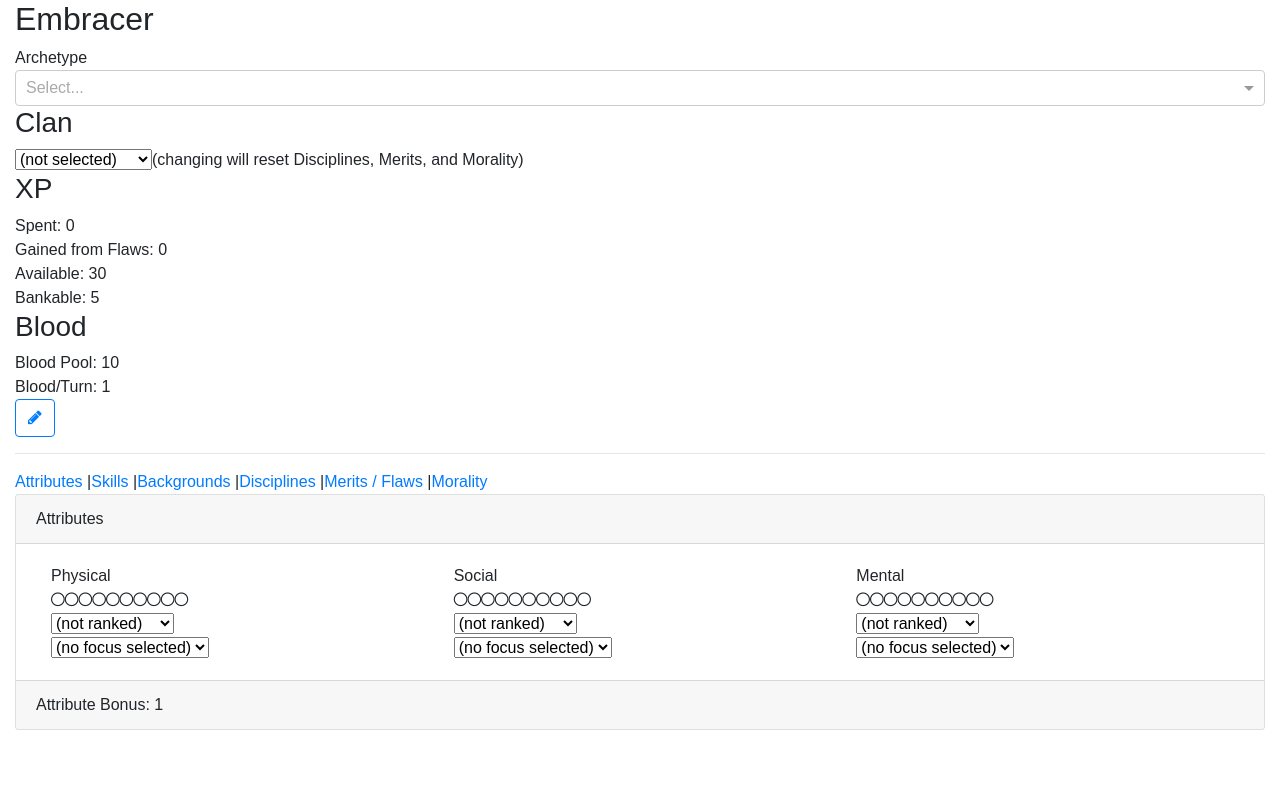
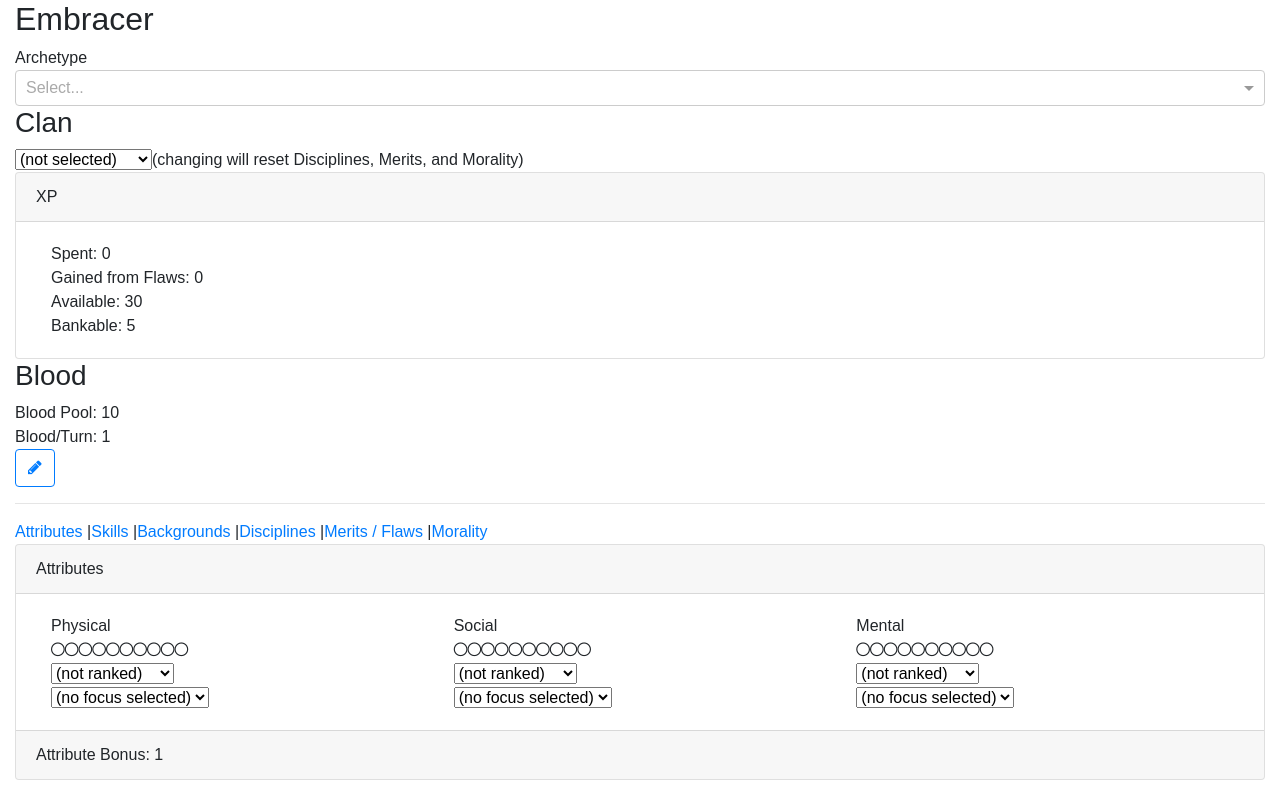
Before and after one commit to TrueWill/embracer, a React (Create React App) app: page / in a window 1280 px wide. Built offline with nearby package versions, Linux system fonts and the light colour scheme.

Commit message:
Style XP

```diff
--- a/src/components/XP.js
+++ b/src/components/XP.js
@@ -1,20 +1,20 @@
 import React from 'react';
 import PropTypes from 'prop-types';
 import classNames from 'classnames';
+import Section from './Section';
 
 const XP = ({ spent, gainedFromFlaws, available, bankable }) => {
   const availableClass = classNames({ negativePoints: available < 0 });
 
   return (
-    <div>
-      <h3>XP</h3>
+    <Section header="XP">
       <div>Spent: {spent}</div>
       <div>Gained from Flaws: {gainedFromFlaws}</div>
       <div>
         Available: <span className={availableClass}>{available}</span>
       </div>
       <div>Bankable: {bankable}</div>
-    </div>
+    </Section>
   );
 };
 
```
